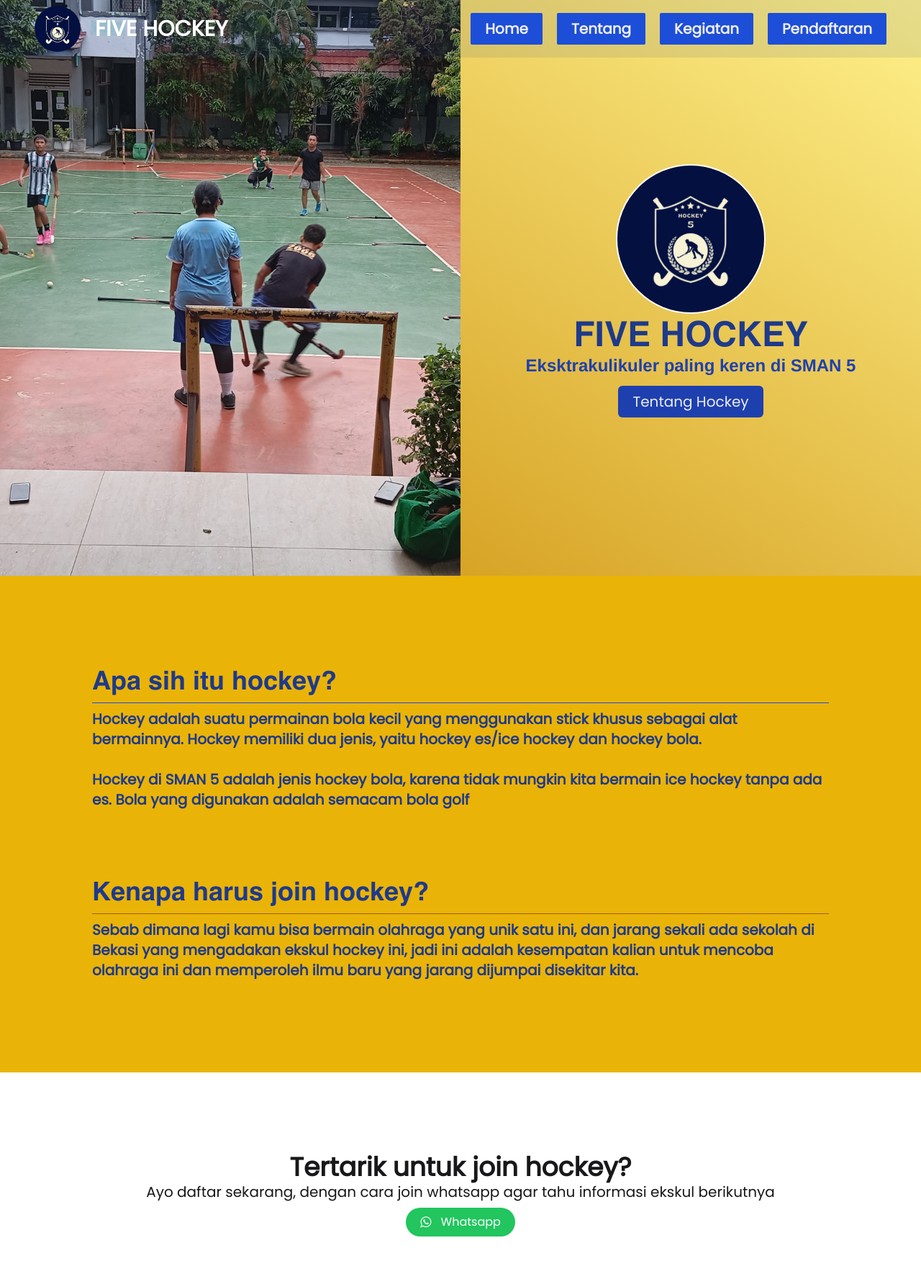
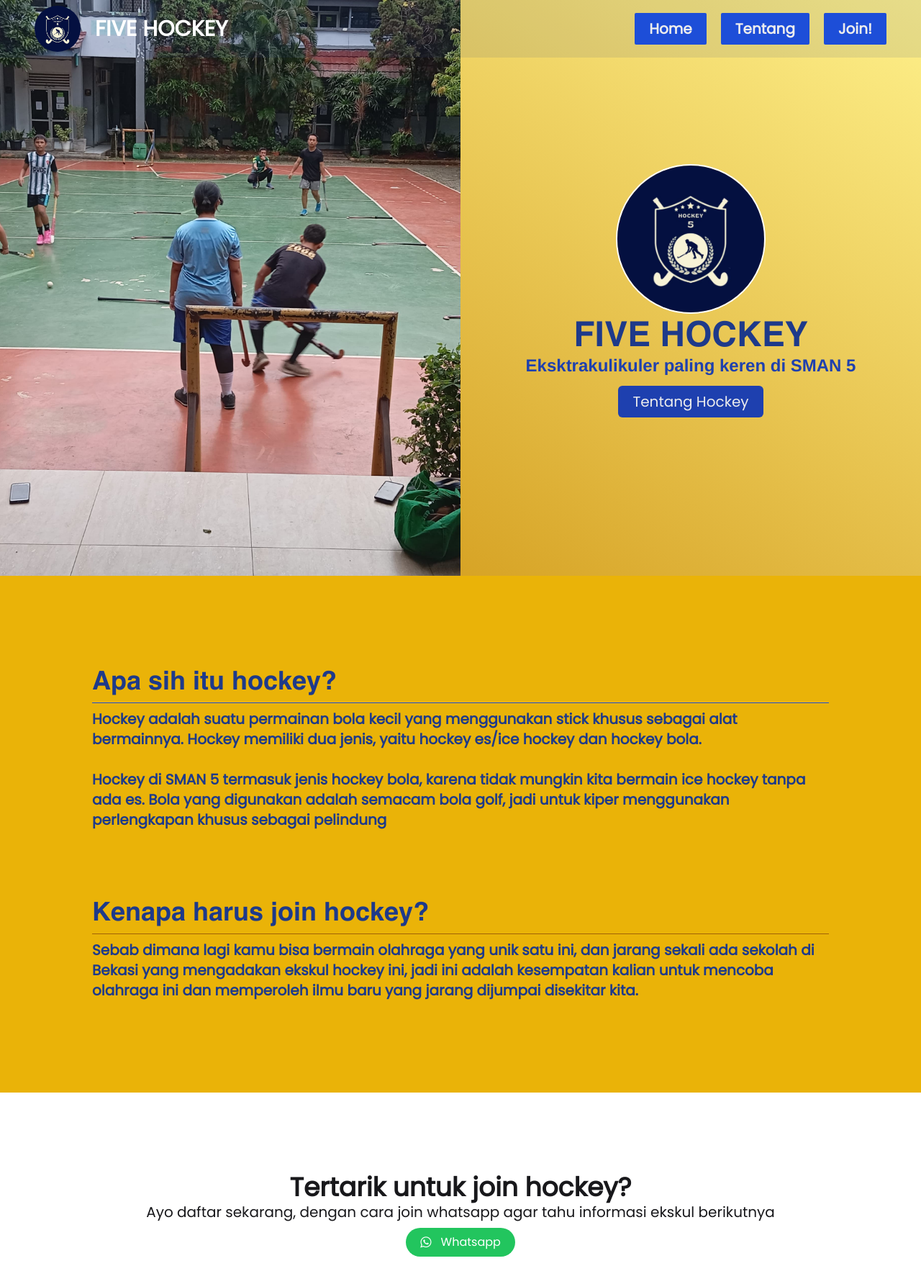
Before and after one commit to mvfflin/web-hockey, a Next.js app: page / in a window 1280 px wide. Shown: the top 1784 px of the page at 72% size. Built offline with nearby package versions, Linux system fonts and the light colour scheme.

Commit message:
feat: buttons functional

```diff
--- a/src/app/page.tsx
+++ b/src/app/page.tsx
@@ -48,9 +48,10 @@ export default function Home() {
                         memiliki dua jenis, yaitu hockey es/ice hockey dan
                         hockey bola. <br />
                         <br />
-                        Hockey di SMAN 5 adalah jenis hockey bola, karena tidak
-                        mungkin kita bermain ice hockey tanpa ada es. Bola yang
-                        digunakan adalah semacam bola golf
+                        Hockey di SMAN 5 termasuk jenis hockey bola, karena
+                        tidak mungkin kita bermain ice hockey tanpa ada es. Bola
+                        yang digunakan adalah semacam bola golf, jadi untuk
+                        kiper menggunakan perlengkapan khusus sebagai pelindung
                     </h1>
                     <br />
                     <br />
@@ -69,7 +70,7 @@ export default function Home() {
                     </h1>
                 </div>
             </section>
-            <section className="h-auto flex py-28">
+            <section id="join" className="h-auto flex py-28">
                 <div className="m-auto text-center">
                     <h1 className="text-4xl text-zinc-900 font-poppins font-bold">
                         Tertarik untuk join hockey?
@@ -78,10 +79,15 @@ export default function Home() {
                         Ayo daftar sekarang, dengan cara join whatsapp agar tahu
                         informasi ekskul berikutnya
                     </h2>
-                    <button className="px-5 py-2 bg-green-500 text-white font-poppins rounded-full my-2">
-                        <span className="font-icon">n</span>
-                        &nbsp;&nbsp;&nbsp;Whatsapp
-                    </button>
+                    <a
+                        href="https://chat.whatsapp.com/J0433oQsyIVJY1QZNy0dKC"
+                        target="_blank"
+                    >
+                        <button className="px-5 py-2 bg-green-500 text-white font-poppins rounded-full my-2">
+                            <span className="font-icon">n</span>
+                            &nbsp;&nbsp;&nbsp;Whatsapp
+                        </button>
+                    </a>
                 </div>
             </section>
         </main>
--- a/src/components/Header.tsx
+++ b/src/components/Header.tsx
@@ -39,10 +39,15 @@ const Header = () => {
                 </h1>
             </div>
             <ul className="my-auto mr-12 float-end flex space-x-5 list-none">
-                <li>Home</li>
-                <li>Tentang</li>
-                <li>Kegiatan</li>
-                <li>Pendaftaran</li>
+                <a href="#home">
+                    <li>Home</li>
+                </a>
+                <a href="#about">
+                    <li>Tentang</li>
+                </a>
+                <a href="#join">
+                    <li>Join!</li>
+                </a>
             </ul>
         </header>
     );
```
